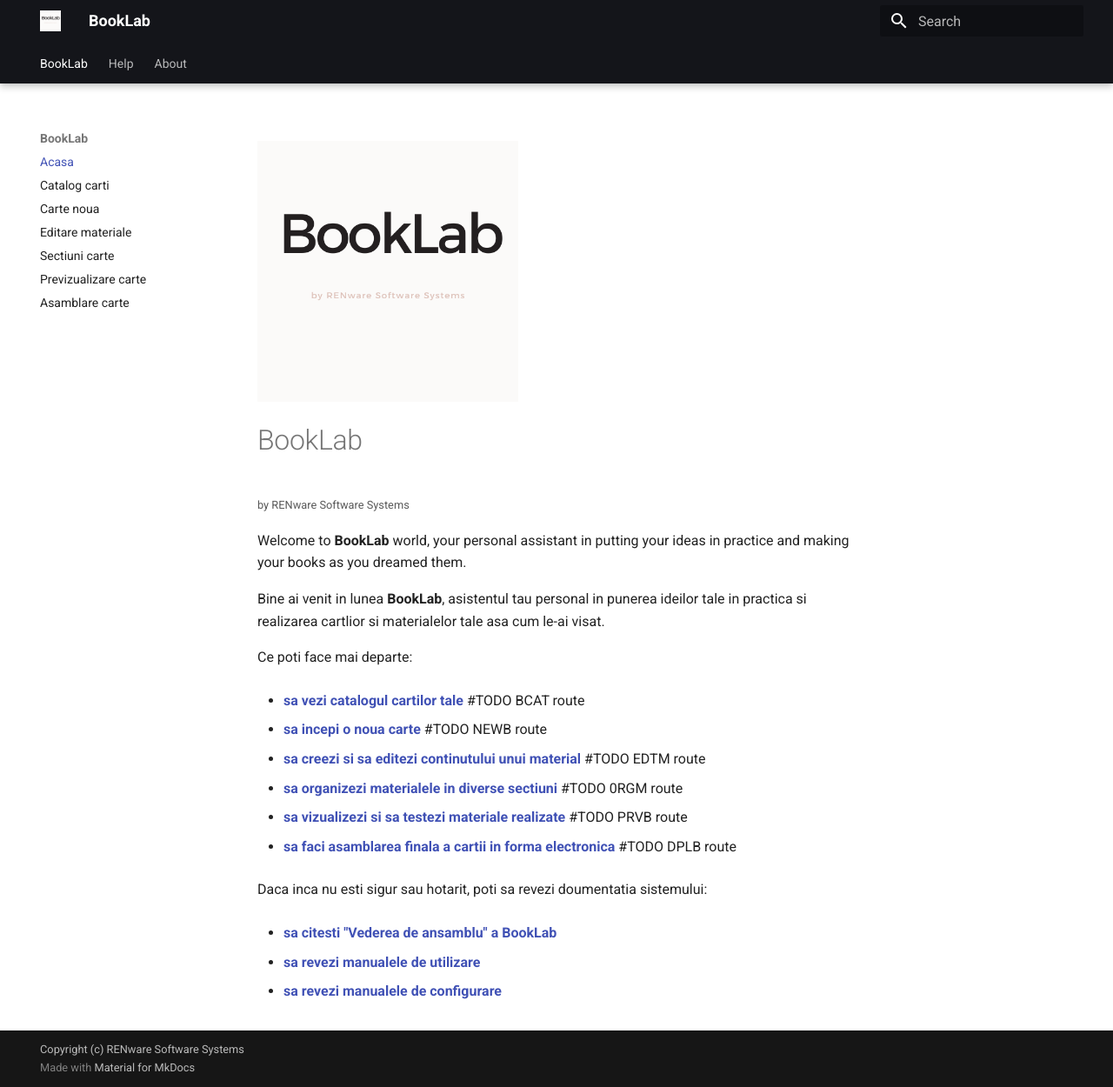
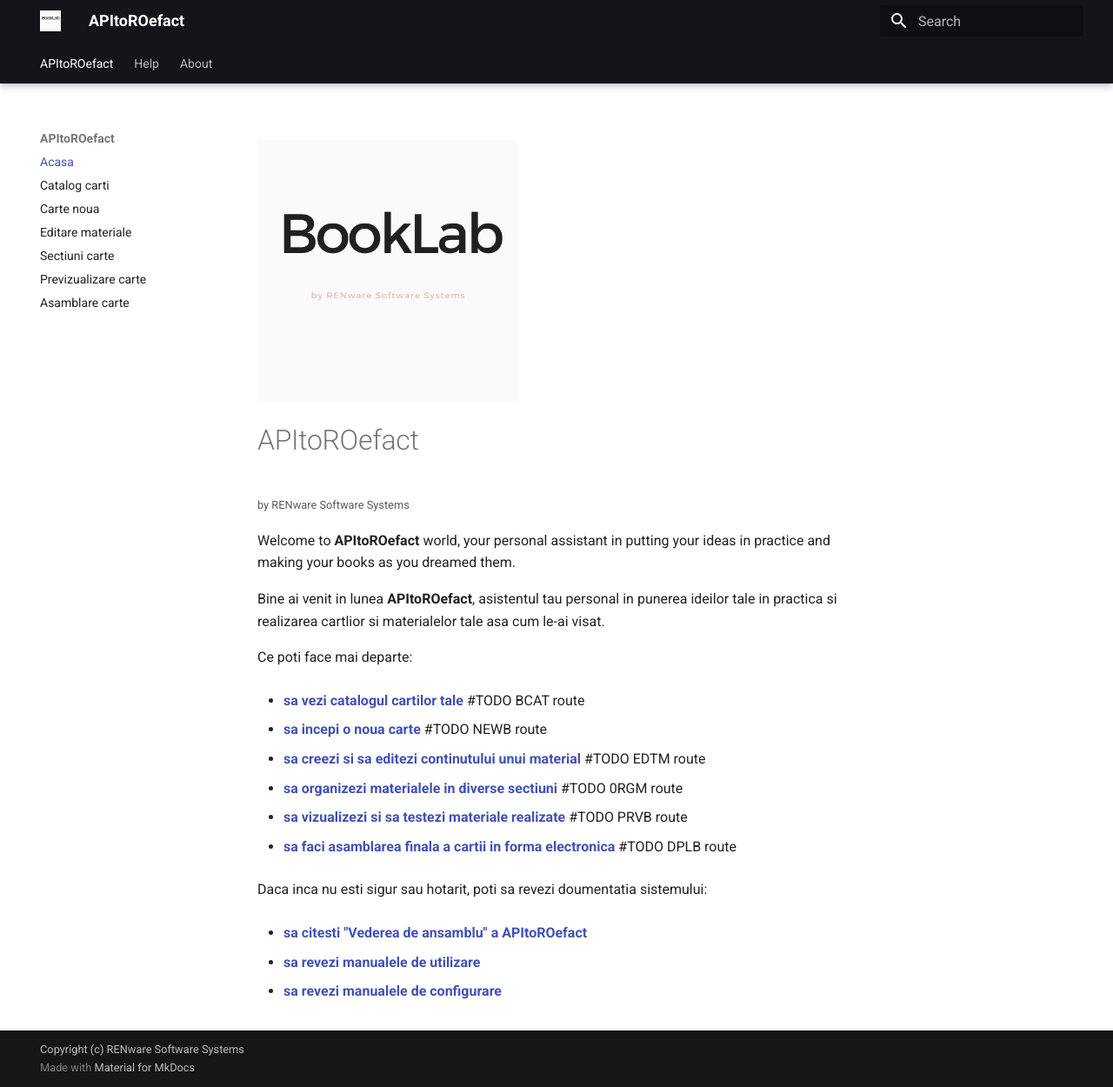
Before and after one commit to petre-renware/api_to_roefact, an MkDocs documentation site: the page built from doc_src/index.md, in a window 1280 px wide and 1250 px high. Shown: the whole window at 87% size. Built offline with MkDocs 1.6.1 and Material for MkDocs 9.7.7, drawn with Linux system fonts in a browser that asks for light colours.

```diff
--- a/doc_src/index.md
+++ b/doc_src/index.md
@@ -1,4 +1,4 @@
-![booklab_logo](pictures/booklab_logo.png){ width="300" }
+![api_to_roefact_logo](pictures/api_to_roefact_logo.png){ width="300" }
 
 
 <!-- #NOTE -- TEST HTML FORM ------------------------------------------------
@@ -27,13 +27,13 @@
 
 
 
-# BookLab
+# APItoROefact
 
-<small markdown>by RENware Software Systems</small>
+<small markdown="1">by RENware Software Systems</small>
 
-Welcome to **BookLab** world, your personal assistant in putting your ideas in practice and making your books as you dreamed them.
+Welcome to **APItoROefact** world, your personal assistant in putting your ideas in practice and making your books as you dreamed them.
 
-Bine ai venit in lunea **BookLab**, asistentul tau personal in punerea ideilor tale in practica si realizarea cartlior si materialelor tale asa cum le-ai visat.
+Bine ai venit in lunea **APItoROefact**, asistentul tau personal in punerea ideilor tale in practica si realizarea cartlior si materialelor tale asa cum le-ai visat.
 
 
 Ce poti face mai departe:
@@ -53,7 +53,7 @@ Ce poti face mai departe:
 
 Daca inca nu esti sigur sau hotarit, poti sa revezi doumentatia sistemului:
 
-* **[sa citesti "Vederea de ansamblu" a BookLab](help/130.02-Overview.md){ target="_blank" }**
+* **[sa citesti "Vederea de ansamblu" a APItoROefact](help/130.02-Overview.md){ target="_blank" }**
 
 * **[sa revezi manualele de utilizare](help/880.30-EUMA_catalog.md){ target="_blank" }**
 
--- a/mkdocs.yml
+++ b/mkdocs.yml
@@ -1,11 +1,11 @@
-site_name: BookLab
+site_name: APItoROefact
 site_author: 'Petre Iordanescu, RENware Software Systems, petre.iordanescu@gmail.com'
 copyright: 'Copyright (c) RENware Software Systems'
 
 
 
 nav:
-    - BookLab:
+    - APItoROefact:
         - Acasa: index.md
         - Catalog carti: bcat/ #NOTE will direct-fwd to `http://<crt_server_name>/bcat/`
         - Carte noua: newb/ #NOTE will direct-fwd to `http://<crt_server_name>/newb/`
@@ -35,13 +35,13 @@ nav:
             - modul Organizare Carte (ORGM): 810-DSGN/810.05a-orgm_System_Process.md
             - modul Previzualizare Carte (PRVB): 810-DSGN/810.05a-prvb_System_Process.md
             - modul Generare Carte (DPLB): 810-DSGN/810.05a-dplb_System_Process.md
-        - Manual BookLab (PDF): pdfs/print_page.html/print_page.pdf
+        - Manual APItoROefact (PDF): pdfs/print_page.html/print_page.pdf
     - About:
         - Licenta mea: wip.md #TODO tbd... este un http catre o ruta dinamica din produs
         - Suport: https://www.renware.eu/support.html
         - Contact: https://www.renware.eu/contact.html
         - Cum cumpar: https://www.renware.eu/resources.html#how-to-buy-from-renware
-        - Despre BookLab: wip.md #TODO `about.md` eventual cu README din pj root, echipa, etc, ce ar tb sa fie acolo...
+        - Despre APItoROefact: wip.md #TODO `about.md` eventual cu README din pj root, echipa, etc, ce ar tb sa fie acolo...
 
 
 
@@ -103,7 +103,7 @@ plugins:
     # - pdf-export  #NOTE DO NOT USE this as does not render mermaid in PDF docs
     - print-site: #NOTE_IMPORTANT_#NOTE put `print-site` plug in BEFORE `pdf-with-js` in order to works the workaround wit a fake `print_page.md` that will determine generation of 'print_page.pdf' as any other page generated pdf by `pdf-with-js`; ingnore warning ` [mkdocs-print-site] 'print-site' should be defined as the *last* plugin,to ensure...`
         # add_to_navigation: true #NOTE not needed here
-        # print_page_title: 'Complete BookLab Manual' #NOTE not needed here
+        # print_page_title: 'Complete APItoROefact Manual' #NOTE not needed here
         add_full_urls: true
         add_table_of_contents: true
     - pdf-with-js:
@@ -150,7 +150,7 @@ plugins:
 #NOTE provide material theme
 theme:
     # language: en #NOTE FUTURE FEATURE - should first have a translation...
-    logo: pictures/booklab_logo.png
+    logo: pictures/api_to_roefact_logo.png
     name: material
     features:
         - navigation.tabs # left navigation side bar, all level 1 will be shown as top navigation bar
@@ -197,6 +197,6 @@ site_dir: './static_portal' #NOTE: [piu] this is the working directory; final is
 use_directory_urls: false # allow link between pages to work properly as static site an "callable" as `file:///...`
 
 
-#NOTE dirs to exclude at BookLab project creation
+#NOTE dirs to exclude at APItoROefact project creation
 exclude_docs: |
   pyenv/
```
Also changed, not shown: CHANGELOG.md (+6 -45 lines), doc_src/help/880.30-ADMA_catalog.md (+2 -3 lines), doc_src/help/880.30-EUMA_catalog.md (+2 -3 lines), doc_src/pictures/api_to_roefact_logo.png (renamed from doc_src/pictures/booklab_logo.png), 2 other files.
